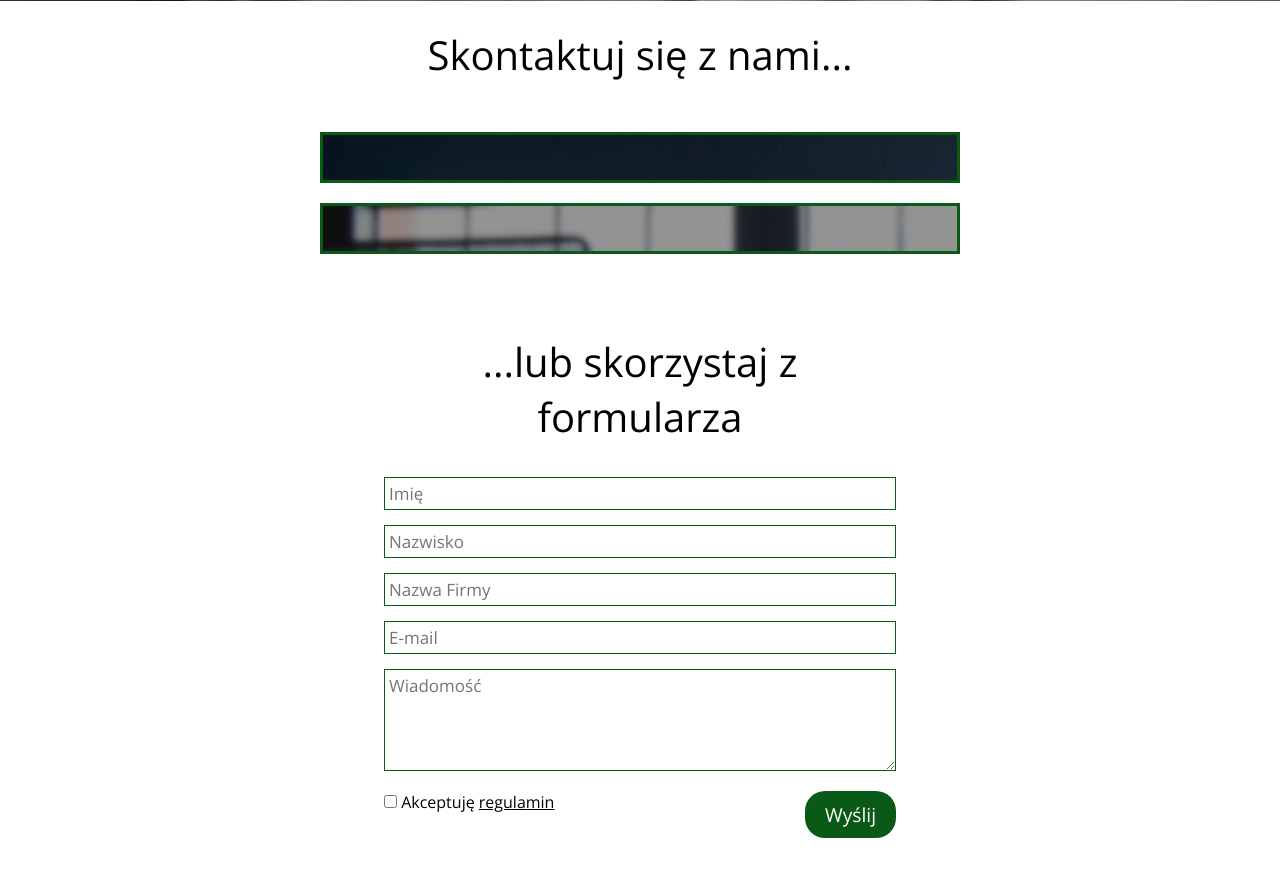
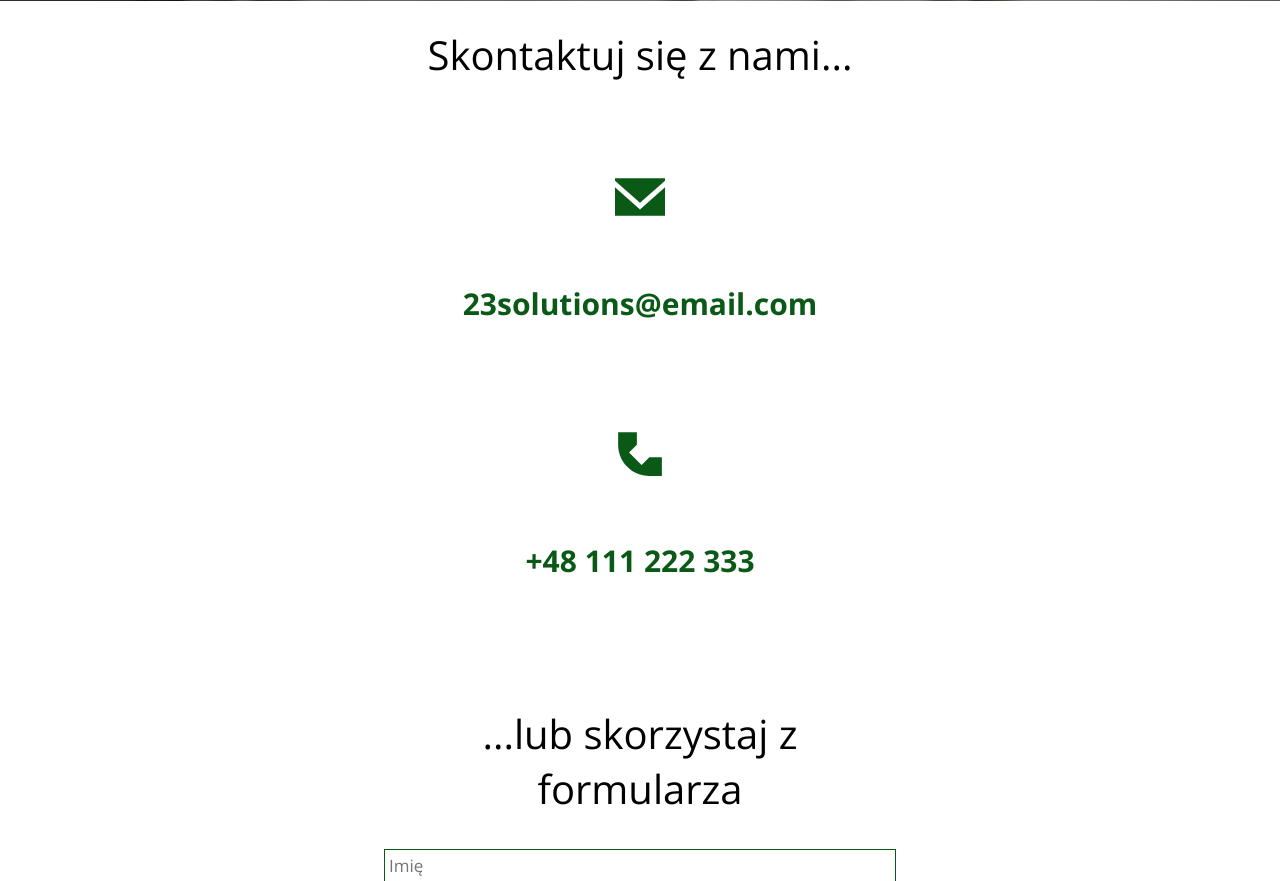
Before and after one commit to Szczepanoo/23-Solutions-Website-php, a PHP site: page /templates/kontakt.php in a window 1280 px wide. Shown: the part 709-1590 px from the top of the page. Run offline with PHP 8.4, Linux system fonts and the light colour scheme.

Commit message:
finished contact page

```diff
--- a/static/style.css
+++ b/static/style.css
@@ -342,22 +342,44 @@ h2 {
 
 /* KONTAKT */
 .informacje_kontaktowe{
+    overflow: hidden;
     display: grid;
     grid-template-rows: repeat(2, 1fr);
-    width: 50%;
+    width: 100%;
     row-gap: 20px;
     margin: 50px auto;
     height: auto;
+    color: #0b5917;
 
 }
 
 .informacja_kontaktowa{
     height: auto;
     display: grid;
-    row-gap: 15px;
-    border: 3px solid #0b5917;
+    grid-template-rows: repeat(2, 1fr);
+    row-gap: 5px;
     padding: 15px;
+    margin: auto;
 
+}
+
+.informacja_ikona{
+    display: flex;
+    justify-content: center;
+    align-items: center;
+}
+
+.informacja_ikona img{
+    height: 50px;
+    width: 50px;
+
+}
+
+
+.informacja_value{
+    text-align: center;
+    font-weight: bold;
+    font-size: 30px;
 }
 
 
--- a/templates/kontakt.php
+++ b/templates/kontakt.php
@@ -102,13 +102,17 @@ $conn->close();
 
     <h2>Skontaktuj się z nami...</h2>
     <div class="informacje_kontaktowe">
-        <div class="informacja_kontaktowa" style="background-image: url('../static/images/hero_dashboard.jpg')">
-            <div class="informacja_ikona" style="background-image: url('../static/images/phone.svg')"></div>
-            <div class="informacja_value"></div>
+        <div class="informacja_kontaktowa"> <!--style="background-image: url('../static/images/hero_dashboard.jpg')"-->
+            <div class="informacja_ikona">
+                <img src="../static/images/email.svg" alt="ikona_email"/>
+            </div>
+            <div class="informacja_value"><p>23solutions@email.com</p></div>
         </div>
-        <div class="informacja_kontaktowa" style="background-image: url('../static/images/hero_logowanie.jpg')">
-            <div class="informacja_ikona" style="background-image: url('../static/images/email.svg')"></div>
-            <div class="informacja_value"></div>
+        <div class="informacja_kontaktowa"> <!--style="background-image: url('../static/images/hero_logowanie.jpg')"-->
+            <div class="informacja_ikona">
+                <img src="../static/images/phone.svg" alt="ikona_telefon"/>
+            </div>
+            <div class="informacja_value"><p>+48 111 222 333</p></div>
         </div>
     </div>
 
```
